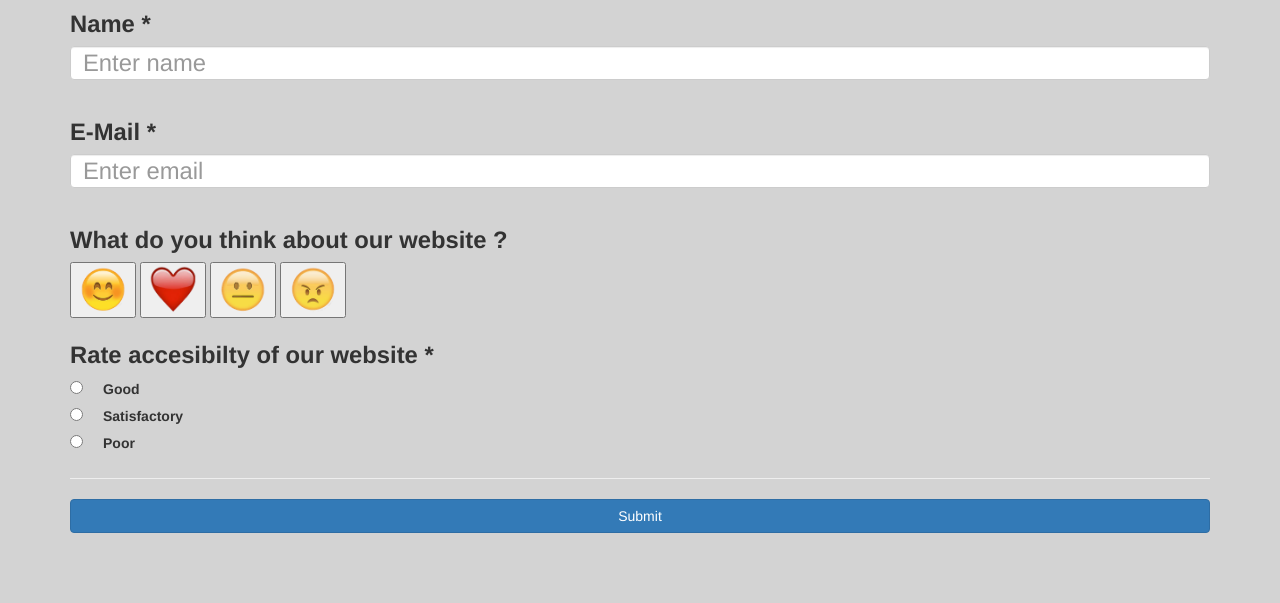
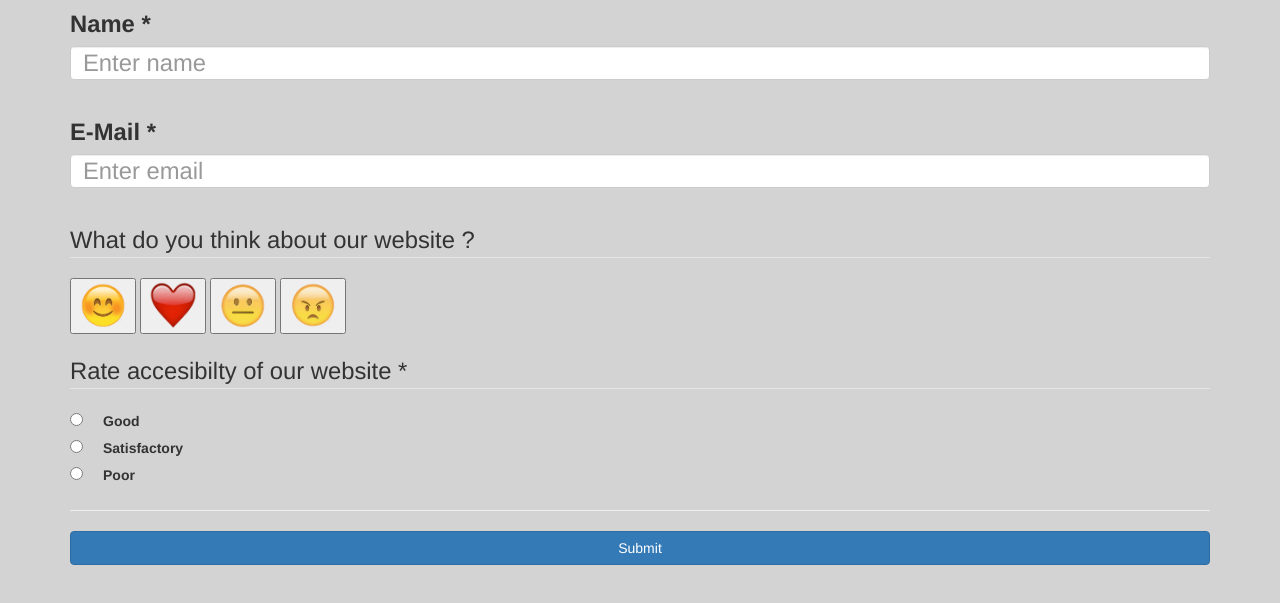
Before and after one commit to ridz007/ADA, a plain HTML site: page index.html in a window 1280 px wide. Shown: the part 109-712 px from the top of the page. Drawn offline with nearby package versions, Linux system fonts and the light colour scheme.

Commit message:
adding fileset

```diff
--- a/index.html
+++ b/index.html
@@ -30,21 +30,24 @@
                 <input type="email" class="form-control textFields" id="email" placeholder="Enter email" name="email" required minlength="2">
             </div>
             <br>
-            <label class="textFields">What do you think about our website ?</label>
+            <fieldset>
+            <legend class="textFields">What do you think about our website ?</legend>
             <div>
                 <button><img id="satisfied" src="./images/happy.jpg" alt="Highly satisfied"  class="emojiButtons"></button>
                 <button><img  id="sad" src="./images/love.jpg" alt="I love it"  class="emojiButtons"></button>
                 <button><img  id="noComments" src="./images/no_comments.jpg" alt="Not upto the mark"  class="emojiButtons"></button>
                 <button><img  id="weird" src="./images/weird.jpg" alt="Highly dissatisfied" class="emojiButtons"></button>
             </div>
+            <fieldset>
             <br>
-            <label class="textFields"> Rate accesibilty of our website *</label>
+            <fieldset>
+            <legend class="textFields"> Rate accesibilty of our website *</legend>
             <div>
                 <div><input type="radio" name="option" id="good"><label for="good"> Good  </label> </div>
                 <div><input type="radio" name="option" id="satisfactory"><label for="satisfactory"> Satisfactory </label></div>
                 <div><input type="radio" name="option" id="poor"><label for="poor"> Poor  </label></div>
             </div>
-
+            </fieldset>
             <hr>
             <button type="submit" class="btn btn-primary btn-block" id="submitButton">Submit</button>
         </form>
```
